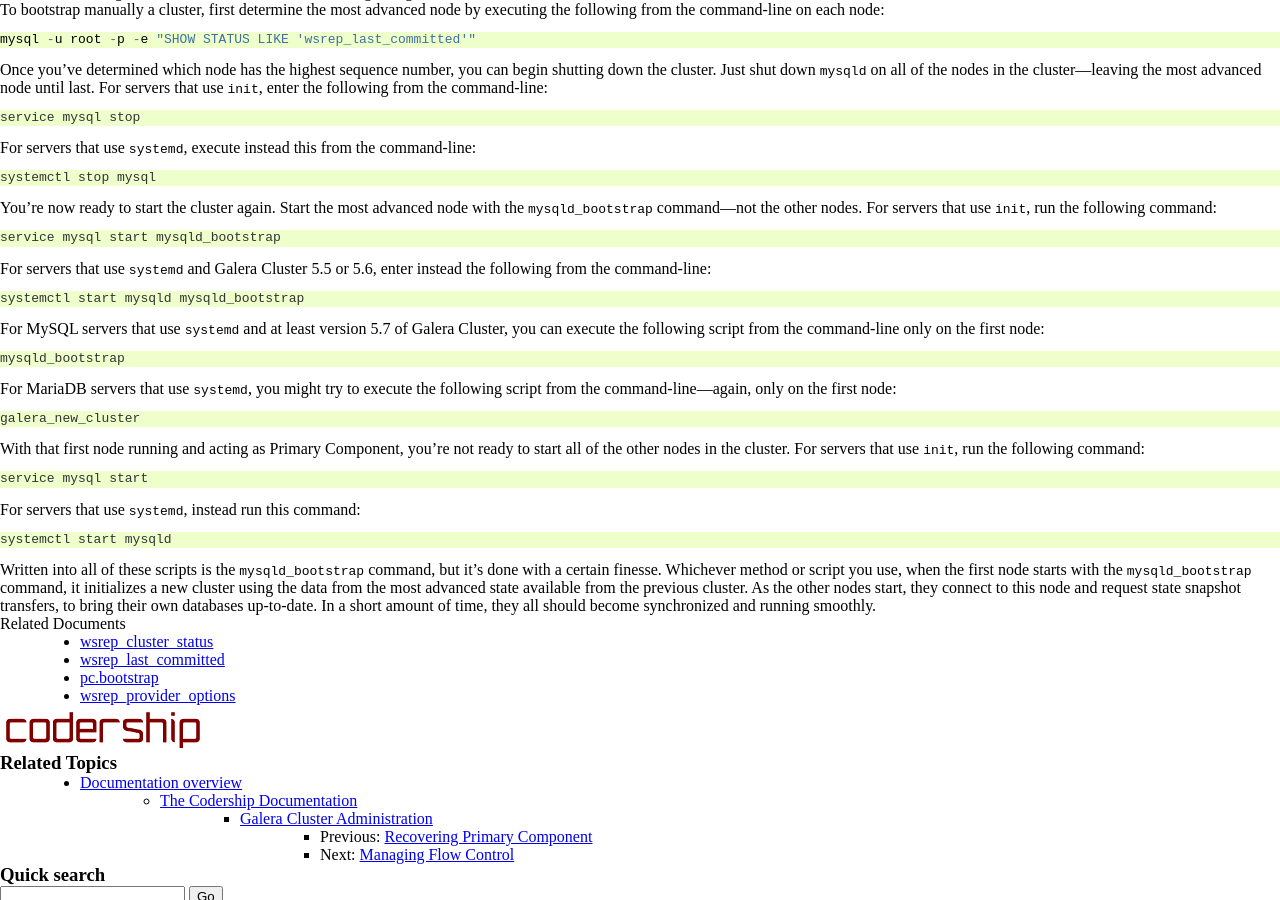
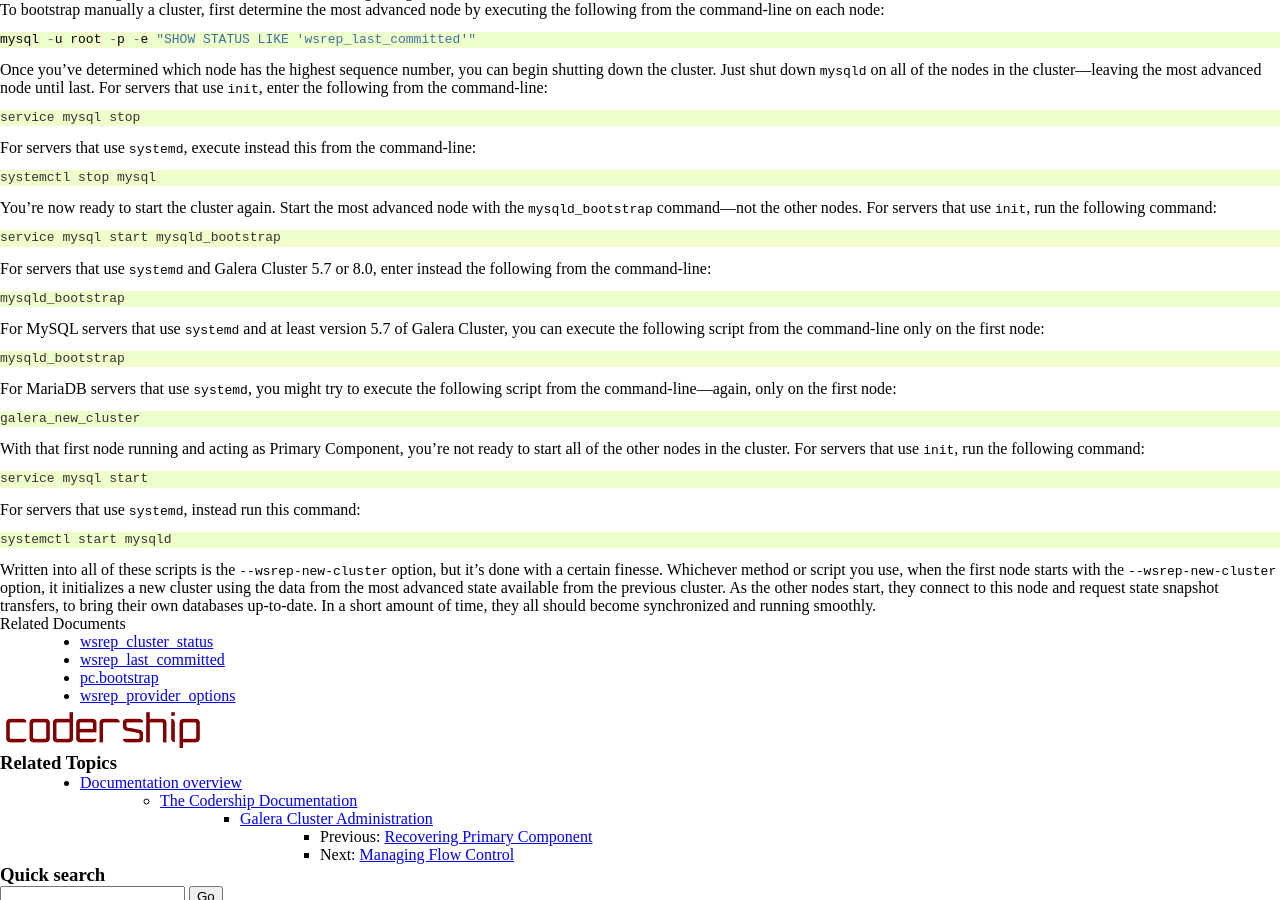
Before and after one commit to codership/documentation, a Sphinx documentation site: the page built from galeracluster/source/documentation/quorum-reset.rst, in a window 1280 px wide and 900 px high, scrolled down 1542 px. Built offline with Sphinx 7.4.7, drawn with Linux system fonts in a browser that asks for light colours; comment, search, counter and statistics services are not loaded.

Commit message:
Issue #375 Colin's change requests implemented.

```diff
--- a/galeracluster/source/documentation/jails.rst
+++ b/galeracluster/source/documentation/jails.rst
@@ -307,7 +307,7 @@ To start the initial cluster node, run the following commands:
 .. code-block:: console
 
    # ezjail-admin console galera-node
-   # service mysql start mysqld_bootstrap
+   # service mysql start --wsrep-new-cluster
 
 To start each additional node, run the following commands:
 
--- a/galeracluster/source/documentation/mysql-wsrep-options.rst
+++ b/galeracluster/source/documentation/mysql-wsrep-options.rst
@@ -361,9 +361,9 @@ Changing this variable while Galera is running will cause the node to close the
 
     gcomm://node1:port1,node2:port2,...[?option1=value1&...]
 
-Using the string ``gcomm://`` without any address will cause the node to startup alone, thus initializing a new cluster--that the other nodes can join to.  Using ``mysqld_bootstrap`` is the newer, preferred way.
-
-.. warning:: Never use an empty ``gcomm://`` string with the ``wsrep_cluster_address`` option in the configuration file. If a node restarts, it will cause the node not to rejoin the cluster. Instead, it will initialize a new one-node cluster and cause a :term:`Split Brain`. To bootstrap a cluster, you should only pass the ``mysqld_bootstrap`` string at the command-line--instead of using ``--wsrep-cluster-address="gcomm://"``. For more information, see :doc:`Starting the Cluster <../training/tutorials/starting-cluster>`.
+Using the string ``gcomm://`` without any address will cause the node to startup alone, thus initializing a new cluster--that the other nodes can join to.  Using ``--wsrep-new-cluster`` is the newer, preferred way.
+
+.. warning:: Never use an empty ``gcomm://`` string with the ``wsrep_cluster_address`` option in the configuration file. If a node restarts, it will cause the node not to rejoin the cluster. Instead, it will initialize a new one-node cluster and cause a :term:`Split Brain`. To bootstrap a cluster, you should only pass the ``--wsrep-new-cluster`` string at the command-line--instead of using ``--wsrep-cluster-address="gcomm://"``. For more information, see :doc:`Starting the Cluster <../training/tutorials/starting-cluster>`.
 
 You can execute the following SQL statement to see how this variable is set:
 
--- a/galeracluster/source/documentation/quorum-reset.rst
+++ b/galeracluster/source/documentation/quorum-reset.rst
@@ -182,11 +182,11 @@ You're now ready to start the cluster again.  Start the most advanced node with
 
    service mysql start mysqld_bootstrap
 
-For servers that use ``systemd`` and Galera Cluster 5.5 or 5.6, enter instead the following from the command-line:
+For servers that use ``systemd`` and Galera Cluster 5.7 or 8.0, enter instead the following from the command-line:
 
 .. code-block:: console
 
-   systemctl start mysqld mysqld_bootstrap
+   mysqld_bootstrap
 
 For MySQL servers that use ``systemd`` and at least version 5.7 of Galera Cluster, you can execute the following script from the command-line only on the first node:
 
@@ -214,7 +214,7 @@ For servers that use ``systemd``, instead run this command:
 
    systemctl start mysqld
 
-Written into all of these scripts is the ``mysqld_bootstrap`` command, but it's done with a certain finesse.  Whichever method or script you use, when the first node starts with the ``mysqld_bootstrap`` command, it initializes a new cluster using the data from the most advanced state available from the previous cluster.  As the other nodes start, they connect to this node and request state snapshot transfers, to bring their own databases up-to-date.  In a short amount of time, they all should become synchronized and running smoothly.
+Written into all of these scripts is the ``--wsrep-new-cluster`` option, but it's done with a certain finesse.  Whichever method or script you use, when the first node starts with the ``--wsrep-new-cluster`` option, it initializes a new cluster using the data from the most advanced state available from the previous cluster.  As the other nodes start, they connect to this node and request state snapshot transfers, to bring their own databases up-to-date.  In a short amount of time, they all should become synchronized and running smoothly.
 
 .. container:: bottom-links
 
--- a/galeracluster/source/training/tutorials/starting-cluster.rst
+++ b/galeracluster/source/training/tutorials/starting-cluster.rst
@@ -108,7 +108,7 @@ On MariaDB:
 
 .. code-block:: console
 
-   mysqld mysqld_bootstrap
+   mysqld --wsrep-new-cluster
 
 On Percona XtraDB Cluster
 
```
